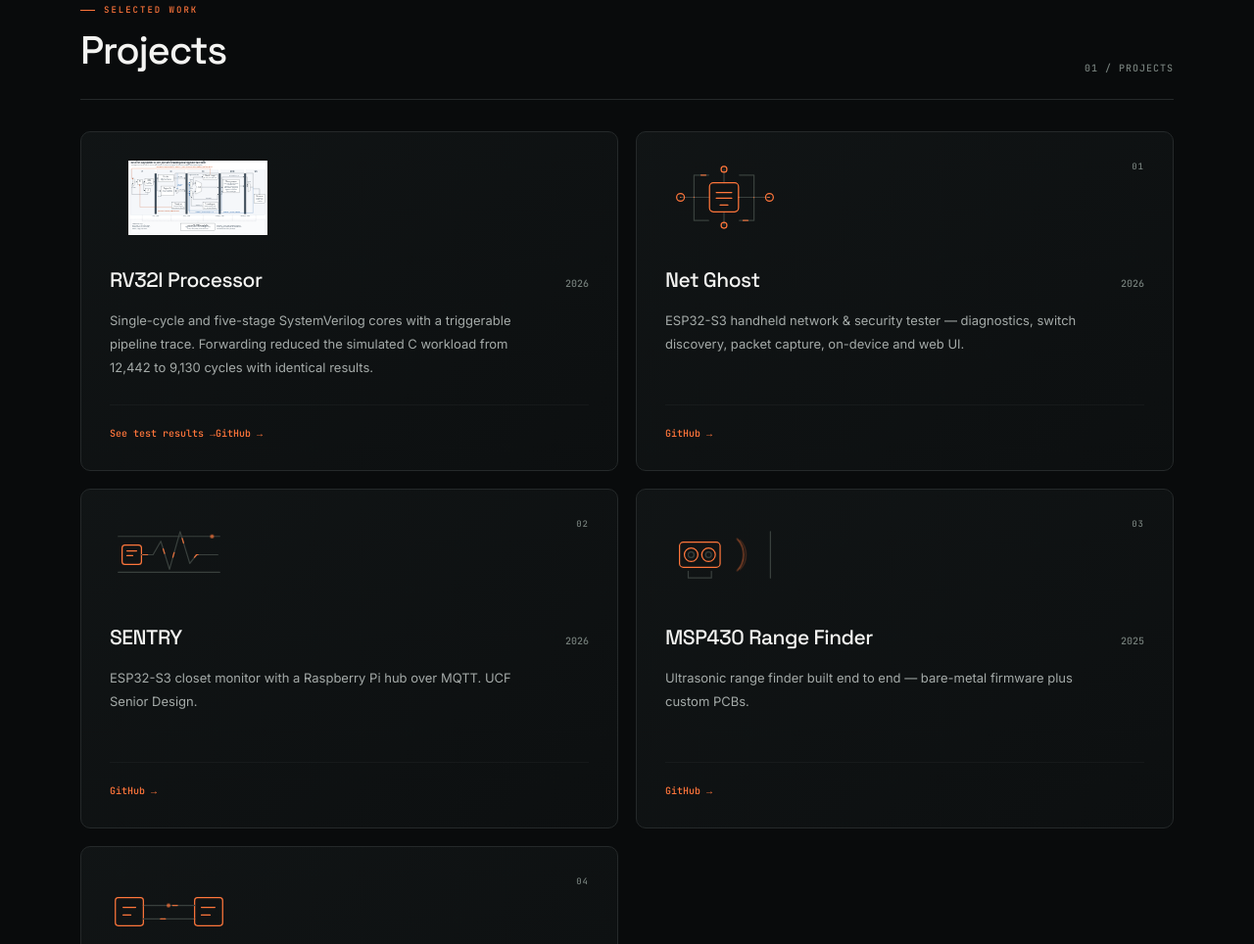
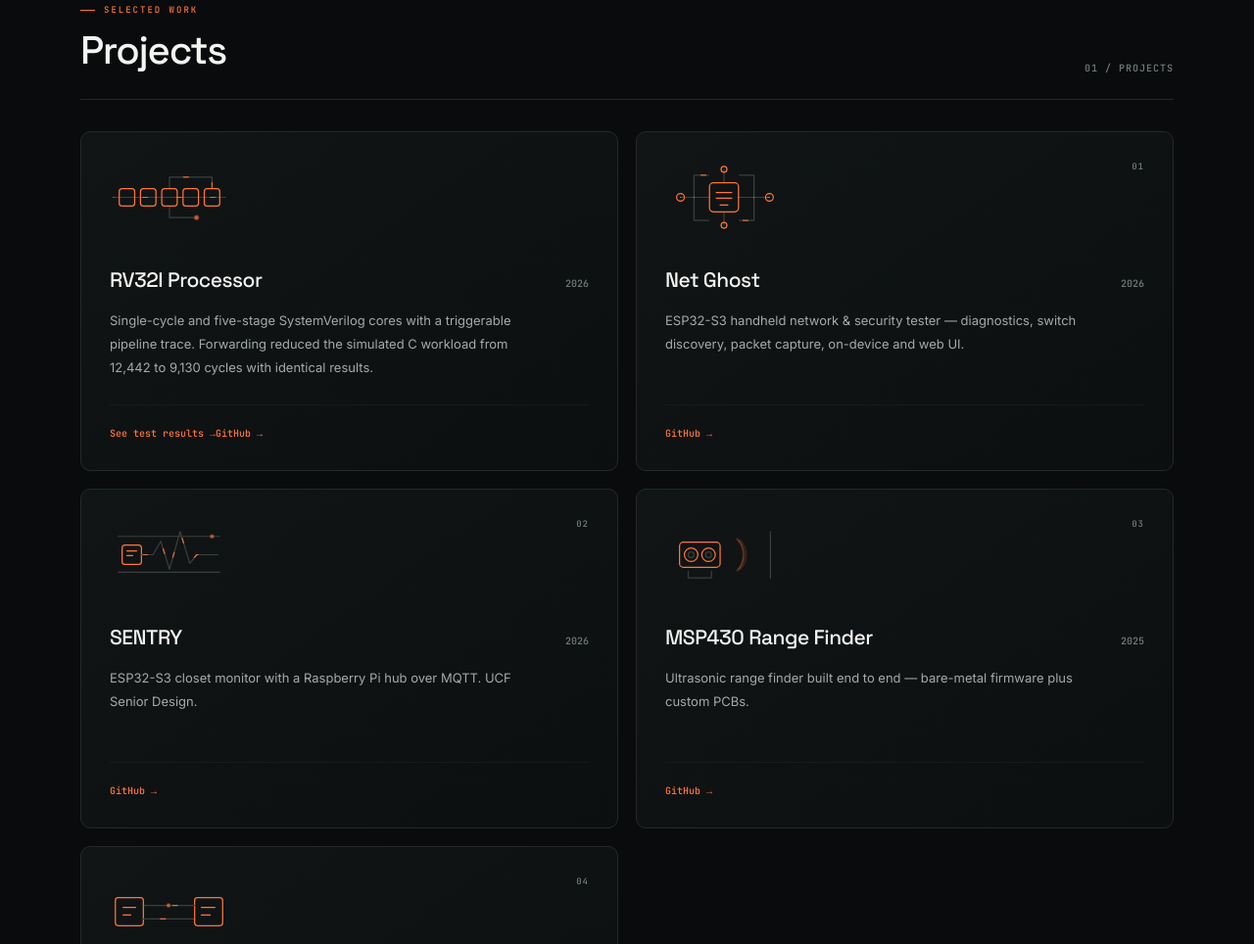
Before and after one commit to youssefamarir/youssefamarir.github.io, a plain HTML site: page index.html in a window 1280 px wide. Shown: the part 916-1880 px from the top of the page at 98% size. Drawn offline with Linux system fonts and the light colour scheme; animation ran at ten frames a second.

Commit message:
Animate the RV32I project card icon

```diff
--- a/index.html
+++ b/index.html
@@ -173,7 +173,19 @@ html.motion-paused *,html.motion-paused *::before,html.motion-paused *::after{an
   <div class="projects-grid">
 
     <article class="card" id="rv32i-core">
-      <div class="project-art"><img src="projects/rv32i/datapath.svg" width="180" height="76" alt="Five-stage processor datapath with forwarding paths and trace capture" style="object-fit:contain"></div>
+      <div class="project-art" aria-hidden="true">
+        <svg viewBox="0 0 122 76" focusable="false">
+          <path class="art-base" d="M3 38h116M105 29V17H61v12M61 47v12h28"/>
+          <rect x="9" y="29" width="16" height="18" rx="3"/>
+          <rect x="31" y="29" width="16" height="18" rx="3"/>
+          <rect x="53" y="29" width="16" height="18" rx="3"/>
+          <rect x="75" y="29" width="16" height="18" rx="3"/>
+          <rect x="97" y="29" width="16" height="18" rx="3"/>
+          <path class="signal" d="M3 38h116"/>
+          <path class="signal slow" d="M105 29V17H61v12"/>
+          <circle class="led" cx="89" cy="59" r="2.5"/>
+        </svg>
+      </div>
       <div class="top"><h3>RV32I Processor</h3><span class="yr">2026</span></div>
       <p>Single-cycle and five-stage SystemVerilog cores with a triggerable pipeline trace. Forwarding reduced the simulated C workload from 12,442 to 9,130 cycles with identical results.</p>
       <div class="links"><a href="projects/rv32i/">See test results →</a><a href="https://github.com/youssefamarir/rv32i-core" target="_blank" rel="noopener">GitHub →</a></div>
```
